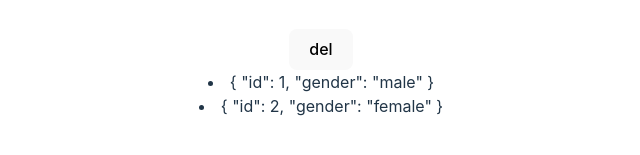
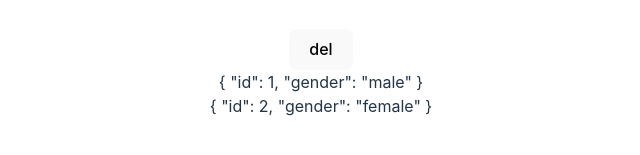
Before and after one commit to frankRenlf/vite_projects, a Vue app in the folder vite-demo/: page / in a window 1280 px wide. Shown: the part 401-556 px from the top of the page, without its empty margins (319-959 px from the left). Built offline with nearby package versions, Linux system fonts and the light colour scheme.

Commit message:
Update App.vue

```diff
--- a/vite-demo/src/App.vue
+++ b/vite-demo/src/App.vue
@@ -20,7 +20,7 @@ const del = () => {
     <button @click="del">del</button>
   </div>
   <div>
-    <li v-for="a in arr" :key="a.id">{{ a }}</li>
+    <div v-for="a in arr" :key="a.id">{{ a }}</div>
   </div>
 </template>
 
```
